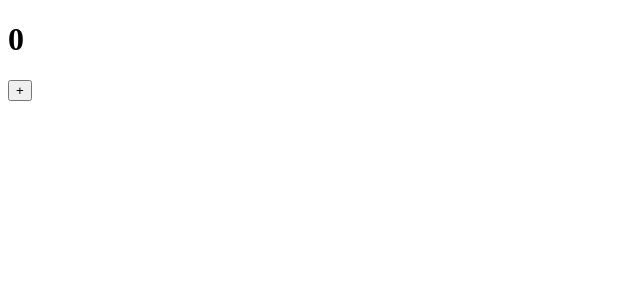
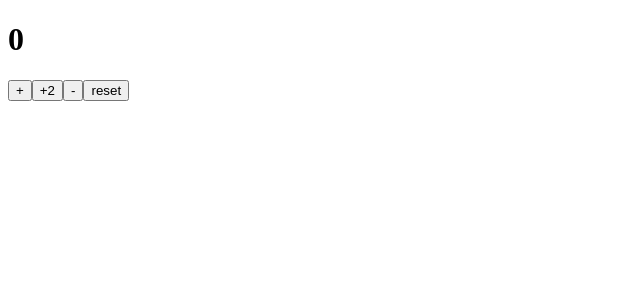
Before and after one commit to sangyeon08/Programming_React, a React (Vite) app: page / in a window 1280 px wide. Shown: the top 300 px of the page, without its empty margins (0-640 px from the left). Built offline with nearby package versions, Linux system fonts and the light colour scheme.

Commit message:
[Feat] : Add +2, reset

```diff
--- a/src/CounterApp.jsx
+++ b/src/CounterApp.jsx
@@ -5,12 +5,16 @@ import heroImg from './assets/hero.png'
 //import './App.css'
 
 function CounterApp() {
+  // count : 현재 또는 이전 상태 값; setCount : 상태를 업데이트하는 함수. 상태값 변경 함수
   const [count, setCount] = useState(0)
 
   return (
     <>
-      <h1>0</h1>
-      <button>+</button>
+      <h1>{count}</h1>
+      <button onClick={() => setCount((count) => count + 1)}>+</button>
+      <button onClick={() => setCount((count) => count + 2)}>+2</button>
+      <button onClick={() => setCount((count) => count - 1)}>-</button>
+      <button onClick={() => setCount(0)}>reset</button>
       {/* <button
           className="counter"
           onClick={() => setCount((count) => count + 1)}
```
